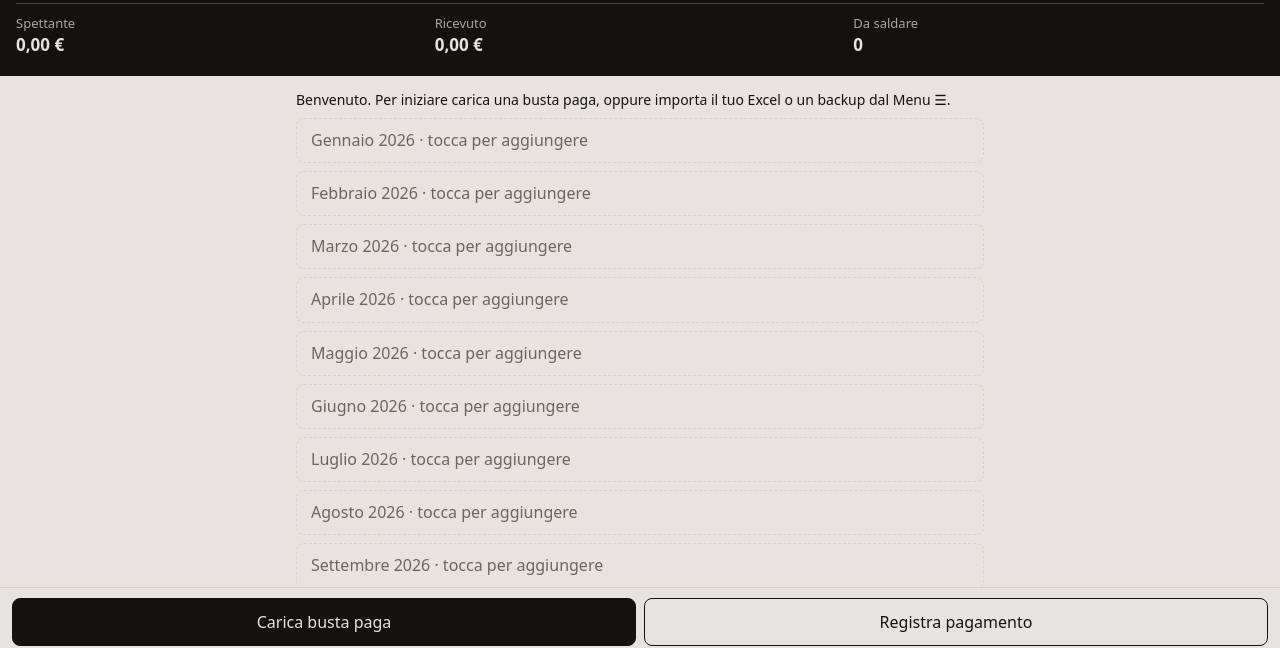
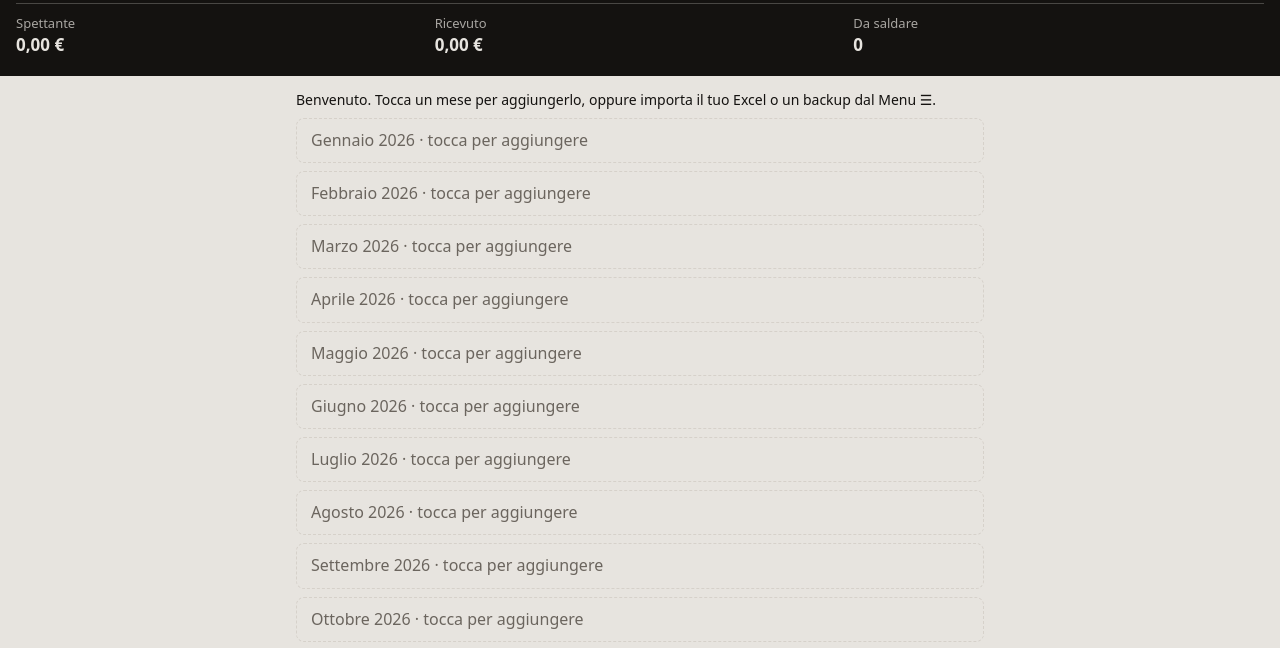
Before and after one commit to francesc18/stipendio-app, a plain HTML site: page index.html in a window 1280 px wide. Shown: the part 144-792 px from the top of the page. Drawn offline with Linux system fonts and the light colour scheme.

Commit message:
Tolti i pulsanti in basso; anno successivo sempre selezionabile
Tutto si gestisce toccando il mese. Nel selettore dell'anno c'è sempre
l'anno dopo, con i 12 mesi da aggiungere.

Co-Authored-By: Claude Opus 5.5 <noreply@anthropic.com>
Claude-Session: https://claude.ai/code/session_01Gi2ufxSox7uC3JHFSQXqiy

```diff
--- a/app.js
+++ b/app.js
@@ -78,8 +78,10 @@ const msg = (t, err) => { const e = $("msg"); e.textContent = t || ""; e.classNa
 
 /* ---------- Vista ---------- */
 function years() {
-  const s = new Set(Object.values(docs).map(d => d.anno)); s.add(year); s.add(new Date().getFullYear());
-  return [...s].filter(Boolean).sort((a, b) => a - b);
+  // dal primo anno con dati fino all'anno successivo a quello attuale (o all'ultimo con dati)
+  const ys = Object.values(docs).map(d => d.anno).filter(Boolean), now = new Date().getFullYear();
+  const lo = Math.min(now, year, ...ys), hi = Math.max(now + 1, year, ...ys.map(y => y + 1));
+  const out = []; for (let y = lo; y <= hi; y++) out.push(y); return out;
 }
 function render() {
   $("title").textContent = "Stipendi";
@@ -510,7 +512,7 @@ render();
     await reload();
     const ys = Object.values(docs).map(d => d.anno);
     if (ys.length && !ys.includes(year)) { year = Math.max(...ys); render(); }
-    if (!ys.length) msg("Benvenuto. Per iniziare carica una busta paga, oppure importa il tuo Excel o un backup dal Menu ☰.");
+    if (!ys.length) msg("Benvenuto. Tocca un mese per aggiungerlo, oppure importa il tuo Excel o un backup dal Menu ☰.");
   } catch (err) { loaded = true; render(); msg("Archivio del telefono non disponibile: " + (err.message || err), true); }
 })();
 if ("serviceWorker" in navigator) addEventListener("load", () => navigator.serviceWorker.register("sw.js").catch(() => {}));
--- a/index.html
+++ b/index.html
@@ -40,10 +40,9 @@
   <p class="note">Totale = acconto + saldo. Differenza = ricevuto − cedolino: in rosso quanto manca, in verde quanto è arrivato in più. Tocca un mese per modificarlo.</p>
 </main>
 
-<nav class="dock">
-  <label class="btn pri" for="pdf">Carica busta paga<input class="file" id="pdf" type="file" accept="application/pdf,.pdf"></label>
-  <button id="addPay" class="btn" type="button">Registra pagamento</button>
-</nav>
+
+<input class="file" id="pdf" type="file" accept="application/pdf,.pdf" hidden>
+<button id="addPay" type="button" hidden></button>
 
 <!-- Menu -->
 <dialog id="menuDlg" class="sheet">
--- a/style.css
+++ b/style.css
@@ -11,7 +11,7 @@
 *{box-sizing:border-box;min-width:0}
 html{-webkit-text-size-adjust:100%}
 body{margin:0;background:var(--bg);color:var(--ink);font:16px/1.45 system-ui,-apple-system,"Segoe UI",Roboto,sans-serif;
-  overflow-x:clip;padding-bottom:calc(92px + var(--safe-b));-webkit-tap-highlight-color:transparent}
+  overflow-x:clip;padding-bottom:calc(24px + var(--safe-b));-webkit-tap-highlight-color:transparent}
 button,select,input{font:inherit;font-size:16px;color:inherit}
 .file{position:absolute;opacity:0;width:1px;height:1px;pointer-events:none}
 
--- a/sw.js
+++ b/sw.js
@@ -1,6 +1,6 @@
 // Service worker: tiene in cache i file dell'app per usarla anche offline.
 // I dati (mesi e PDF) NON passano di qui: stanno in IndexedDB sul telefono.
-const CACHE = "stipendi-v2";
+const CACHE = "stipendi-v3";
 const FILES = [
   "./",
   "index.html",
```
